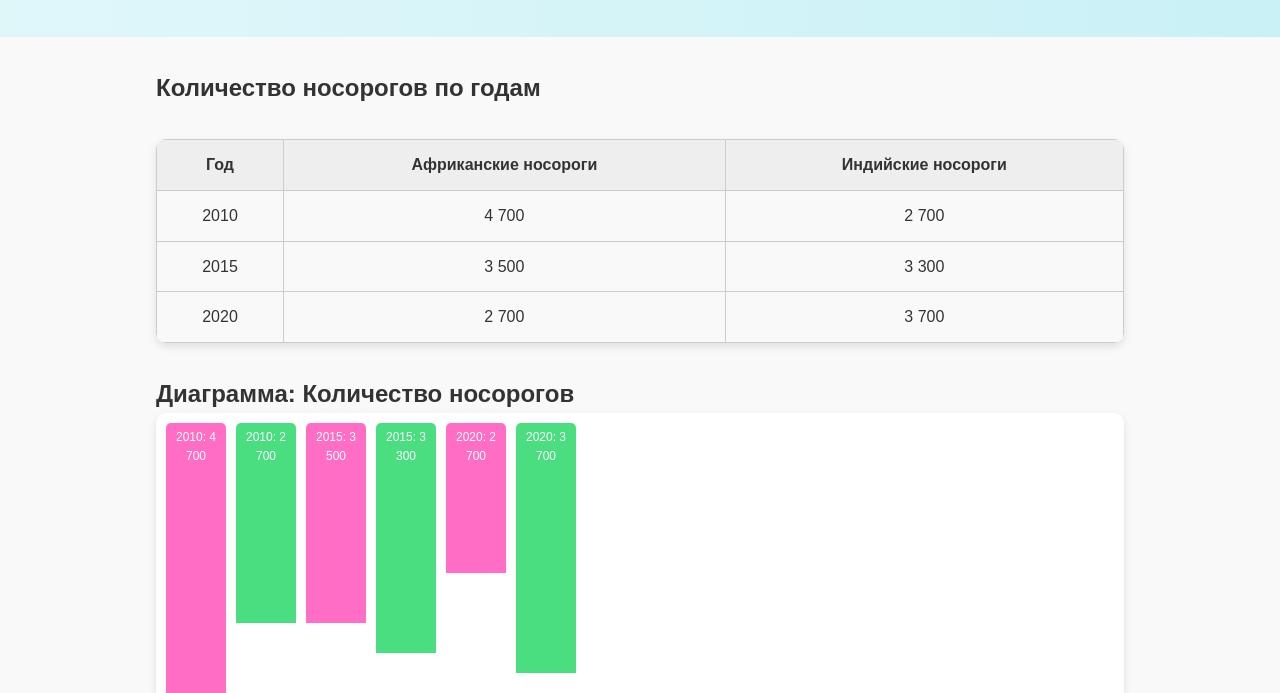
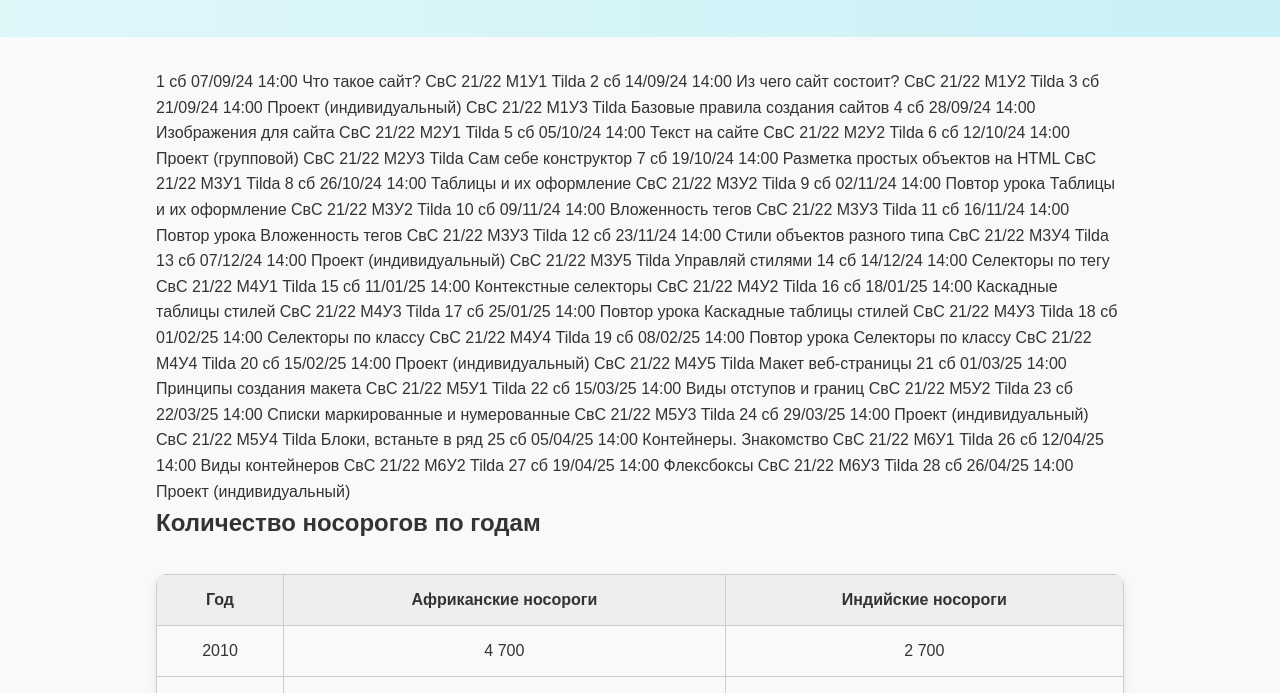
Before and after one commit to Andmslka/Itog-1025, a plain HTML site: page index.html in a window 1280 px wide. Shown: the part 107-800 px from the top of the page. Drawn offline with Linux system fonts and the light colour scheme.

Commit message:
Update index.html

```diff
--- a/index.html
+++ b/index.html
@@ -207,6 +207,66 @@
 
     <!-- Основной контент -->
     <main>
+        <p>1	сб 07/09/24 14:00	Что такое сайт?
+СвС 21/22 М1У1 Tilda
+2	сб 14/09/24 14:00	Из чего сайт состоит?
+СвС 21/22 М1У2 Tilda
+3	сб 21/09/24 14:00	Проект (индивидуальный)
+СвС 21/22 М1У3 Tilda
+Базовые правила создания сайтов
+4	сб 28/09/24 14:00	Изображения для сайта
+СвС 21/22 М2У1 Tilda
+5	сб 05/10/24 14:00	Текст на сайте
+СвС 21/22 М2У2 Tilda
+6	сб 12/10/24 14:00	Проект (групповой)
+СвС 21/22 М2У3 Tilda
+Сам себе конструктор
+7	сб 19/10/24 14:00	Разметка простых объектов на HTML
+СвС 21/22 М3У1 Tilda
+8	сб 26/10/24 14:00	Таблицы и их оформление
+СвС 21/22 М3У2 Tilda
+9	сб 02/11/24 14:00	Повтор урока Таблицы и их оформление
+СвС 21/22 М3У2 Tilda
+10	сб 09/11/24 14:00	Вложенность тегов
+СвС 21/22 М3У3 Tilda
+11	сб 16/11/24 14:00	Повтор урока Вложенность тегов
+СвС 21/22 М3У3 Tilda
+12	сб 23/11/24 14:00	Стили объектов разного типа
+СвС 21/22 М3У4 Tilda
+13	сб 07/12/24 14:00	Проект (индивидуальный)
+СвС 21/22 М3У5 Tilda
+Управляй стилями
+14	сб 14/12/24 14:00	Селекторы по тегу
+СвС 21/22 М4У1 Tilda
+15	сб 11/01/25 14:00	Контекстные селекторы
+СвС 21/22 М4У2 Tilda
+16	сб 18/01/25 14:00	Каскадные таблицы стилей
+СвС 21/22 М4У3 Tilda
+17	сб 25/01/25 14:00	Повтор урока Каскадные таблицы стилей
+СвС 21/22 М4У3 Tilda
+18	сб 01/02/25 14:00	Селекторы по классу
+СвС 21/22 М4У4 Tilda
+19	сб 08/02/25 14:00	Повтор урока Селекторы по классу
+СвС 21/22 М4У4 Tilda
+20	сб 15/02/25 14:00	Проект (индивидуальный)
+СвС 21/22 М4У5 Tilda
+Макет веб-страницы
+21	сб 01/03/25 14:00	Принципы создания макета
+СвС 21/22 М5У1 Tilda
+22	сб 15/03/25 14:00	Виды отступов и границ
+СвС 21/22 М5У2 Tilda
+23	сб 22/03/25 14:00	Списки маркированные и нумерованные
+СвС 21/22 М5У3 Tilda
+24	сб 29/03/25 14:00	Проект (индивидуальный)
+СвС 21/22 М5У4 Tilda
+Блоки, встаньте в ряд
+25	сб 05/04/25 14:00	Контейнеры. Знакомство
+СвС 21/22 М6У1 Tilda
+26	сб 12/04/25 14:00	Виды контейнеров
+СвС 21/22 М6У2 Tilda
+27	сб 19/04/25 14:00	Флексбоксы
+СвС 21/22 М6У3 Tilda
+28	сб 26/04/25 14:00	Проект (индивидуальный)</p>
 
         <!-- Таблица -->
         <section>
```
